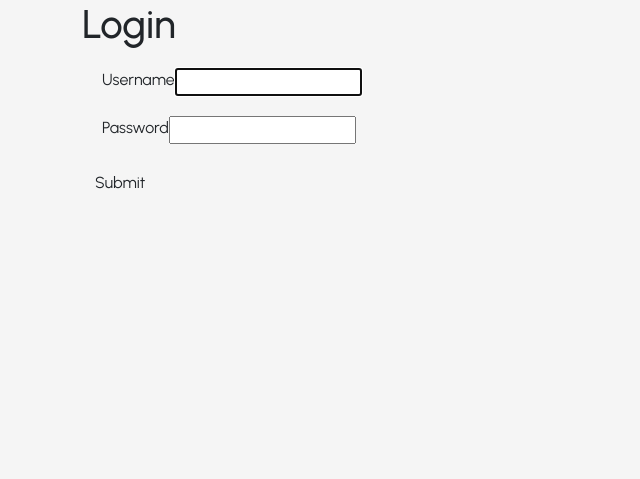
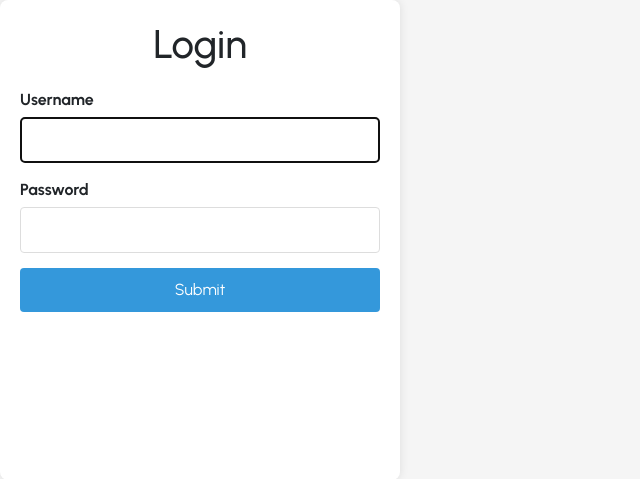
Before and after one commit to sameernjr/LMS, a Django app: page /users/login/ in a window 1280 px wide. Shown: the top 479 px of the page, without its empty margins (0-640 px from the left). Run offline with Django 5.2, Linux system fonts and the light colour scheme.

Commit message:
Add Styling for login button

```diff
--- a/LMS/static/css/style.css
+++ b/LMS/static/css/style.css
@@ -77,9 +77,52 @@ body {
 }
 
 /* Register Styling */
+.login-container {
+    width: 400px;
+    background-color: #fff;
+    padding: 20px;
+    border-radius: 8px;
+    box-shadow: 0 0 10px rgba(0, 0, 0, 0.1);
+    height: 60vh;
+}
+
+.login-h1 {
+    text-align: center;
+    margin-bottom: 20px;
+}
 
 .form-group {
-    display: flex;
-    flex-wrap: wrap;
-    margin: 20px;
+    margin-bottom: 15px;
 }
+
+.form-group label {
+    display: block;
+    margin-bottom: 5px;
+    font-weight: bold;
+}
+
+.form-group input {
+    width: 100%;
+    padding: 10px;
+    border: 1px solid #ddd;
+    border-radius: 4px;
+    box-sizing: border-box;
+}
+
+.btn {
+    display: block;
+    width: 100%;
+    padding: 10px;
+    background-color: #3498db;
+    color: #fff;
+    border: none;
+    border-radius: 4px;
+    cursor: pointer;
+    font-size: 16px;
+    margin-top: 10px;
+    text-align: center;
+}
+
+.btn:hover {
+    background-color: #2980b9;
+}
--- a/LMS/users/templates/users/login.html
+++ b/LMS/users/templates/users/login.html
@@ -5,8 +5,8 @@
 {% endblock %}
 
 {% block content %}
-<div class="container">
-    <h1>Login</h1>
+<div class="login-container">
+    <h1 class="login-h1">Login</h1>
     <form action="/users/login/" method ="POST">
         {% csrf_token %}
         <div class="form-group">
```
